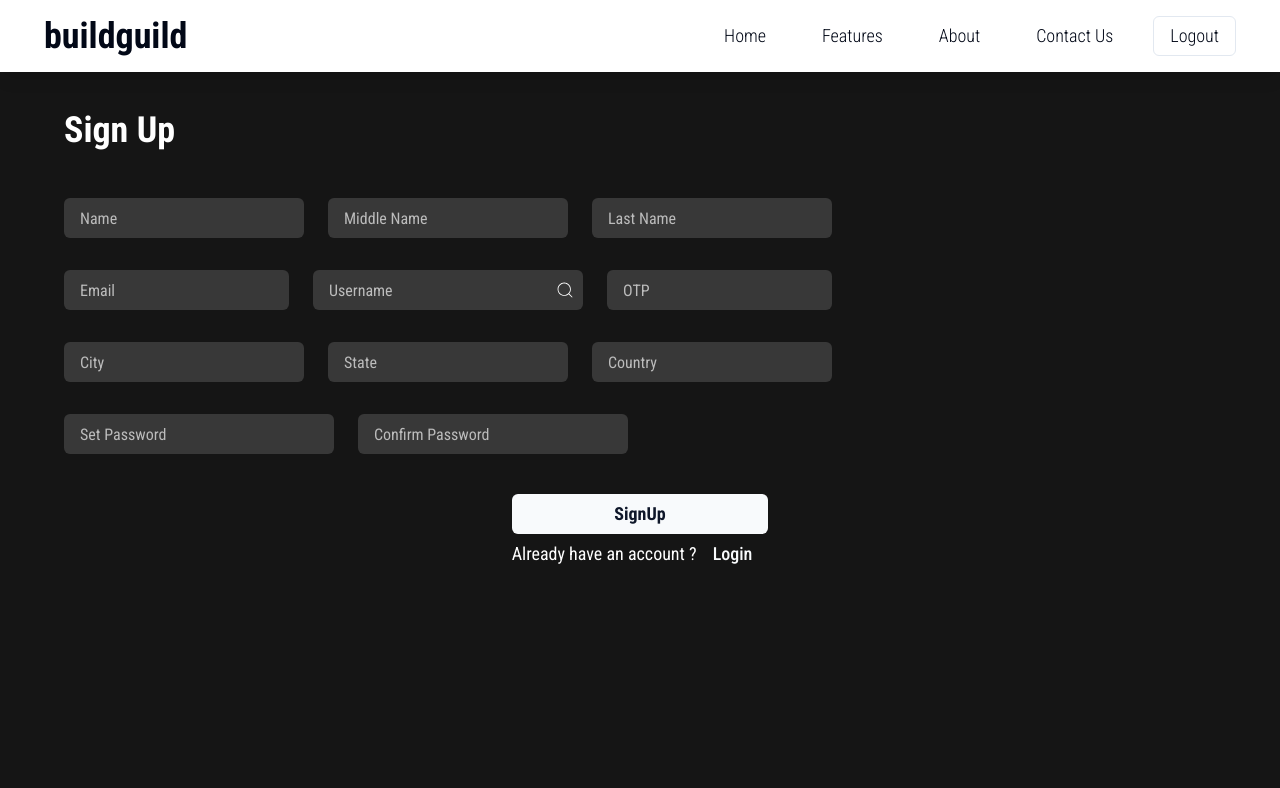
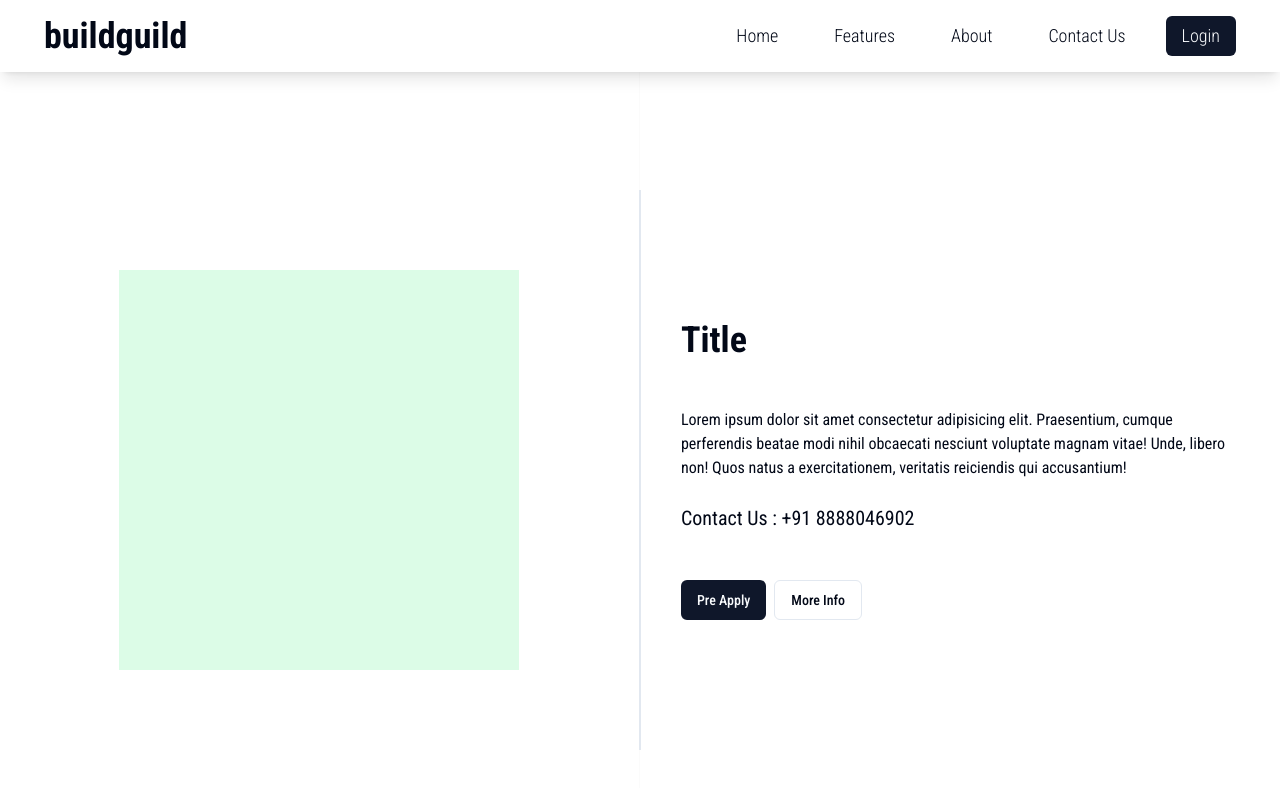
Before and after one commit to RiteshBorse/buildguild, a React (Vite) app in the folder frontend/: page / in a window 1280 px wide. Shown: the top 788 px of the page. Built offline with nearby package versions, Linux system fonts and the light colour scheme.

Commit message:
Explore info ui for all devices

```diff
--- a/frontend/src/App.jsx
+++ b/frontend/src/App.jsx
@@ -1,11 +1,11 @@
 import React from 'react'
 import Navbar from './components/Navbar'
-import Signup from './pages/Signup'
+import ExploreInfo from './pages/ExploreInfo'
 const App = () => {
   return (
     <div>
-      <Navbar auth={true}/>
-       <Signup/>
+      <Navbar auth={false}/>
+       <ExploreInfo/>
     </div>
   )
 }
--- /dev/null
+++ b/frontend/src/pages/ExploreInfo.jsx
@@ -0,0 +1,31 @@
+import React from "react";
+import { Button } from "@/components/ui/button";
+const ExploreInfo = () => {
+  return (
+    <div>
+      <div className="flex flex-col sm:gap-0 sm:flex-row w-full h-fit sm:h-screen mt-[70px]">
+        <div className="w-full sm:w-1/2 flex items-center justify-center shadow-sm">
+          <div className="size-[300px] my-10 sm:my-0 sm:size-[400px] bg-green-100"></div>
+        </div>
+        <div className="invisible sm:visible border-[1px] border-grey h-[70%] self-center"></div>
+        <div className="w-full sm:w-1/2 flex flex-col gap-12 sm:justify-center sm:items-center p-5 px-10">
+          <h1 className="self-start font-bold text-4xl">Title</h1>
+          <p>
+            Lorem ipsum dolor sit amet consectetur adipisicing elit.
+            Praesentium, cumque perferendis beatae modi nihil obcaecati nesciunt
+            voluptate magnam vitae! Unde, libero non! Quos natus a
+            exercitationem, veritatis reiciendis qui accusantium!<br/><br/>
+            <span className="text-xl">Contact Us : +91 8888046902</span>
+
+          </p>
+          <div className="flex gap-2 self-start">
+          <Button>Pre Apply</Button>
+          <Button variant='outline'>More Info</Button>
+          </div>
+        </div>
+      </div>
+    </div>
+  );
+};
+
+export default ExploreInfo;
```
